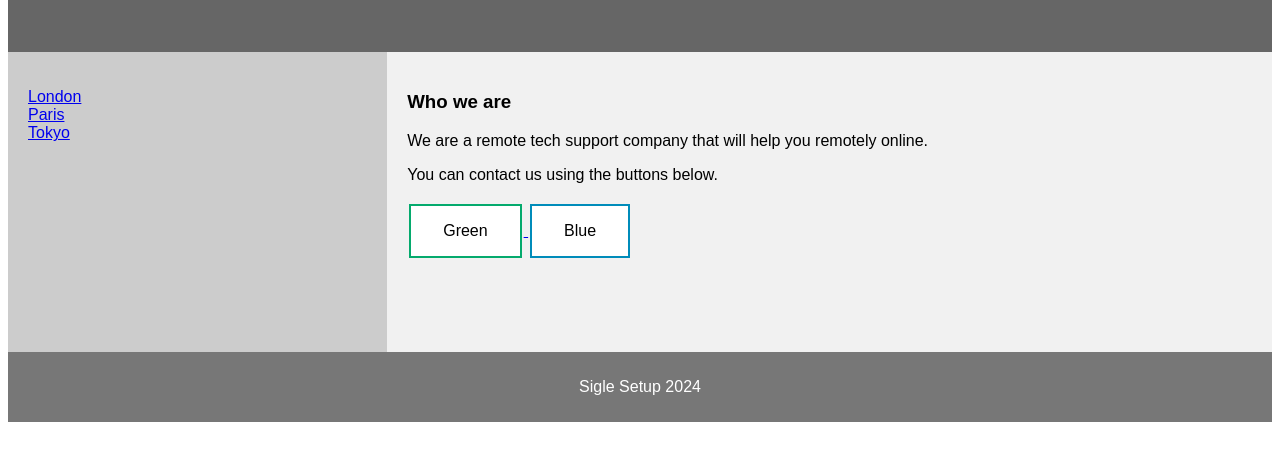
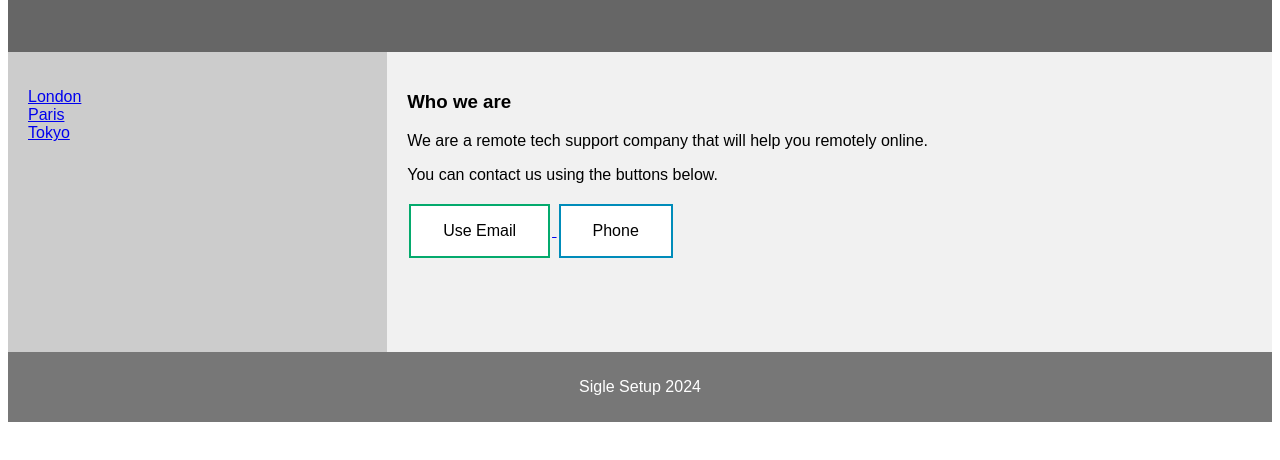
Before and after one commit to Pixelsz64/siglesetup.online, a plain HTML site: page index.html in a window 1280 px wide. Shown: the part 164-624 px from the top of the page. Drawn offline with Linux system fonts and the light colour scheme.

Commit message:
Update index.html

```diff
--- a/index.html
+++ b/index.html
@@ -3,6 +3,7 @@
 <head>
 <title>Sigle Setup Main Website</title>
 <meta charset="utf-8">
+<link rel="icon" type="image/x-icon" href="icon.png">
 <meta name="google-adsense-account" content="ca-pub-3066014500344496">
 <meta name="viewport" content="width=device-width, initial-scale=1">
 <style>
@@ -119,10 +120,11 @@ footer {
     <p>We are a remote tech support company that will help you remotely online.</p>
     <p>You can contact us using the buttons below.</p>
     <a href="mailto:wessigle@gmail.com">
-      <button class="button button1">Green</button>
+      <button class="button button1">Use Email</button>
     </a>
-    <button class="button button2">Blue</button>
-
+    <a>
+    <button class="button button2">Phone</button>
+    </a>
     <script async src="https://pagead2.googlesyndication.com/pagead/js/adsbygoogle.js?client=ca-pub-3066014500344496"
      crossorigin="anonymous"></script>
 <!-- Ads -->
```
